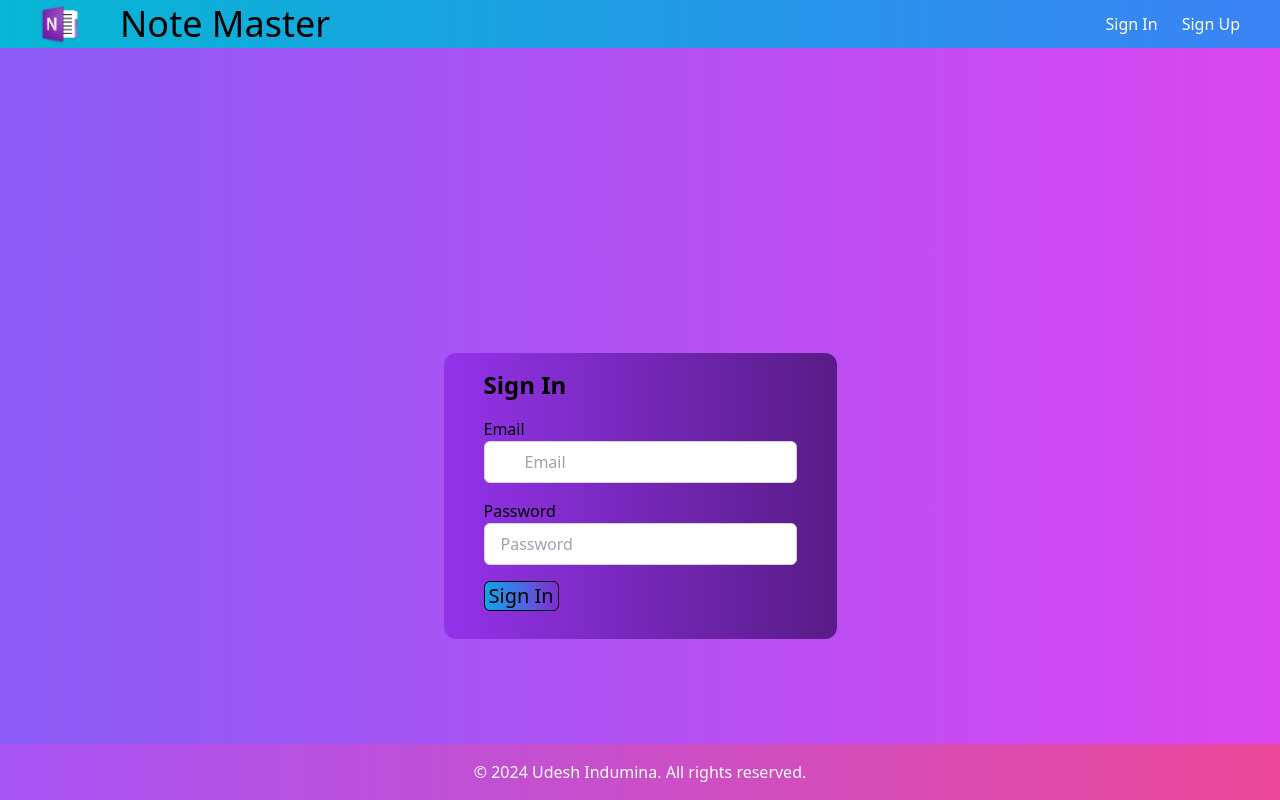
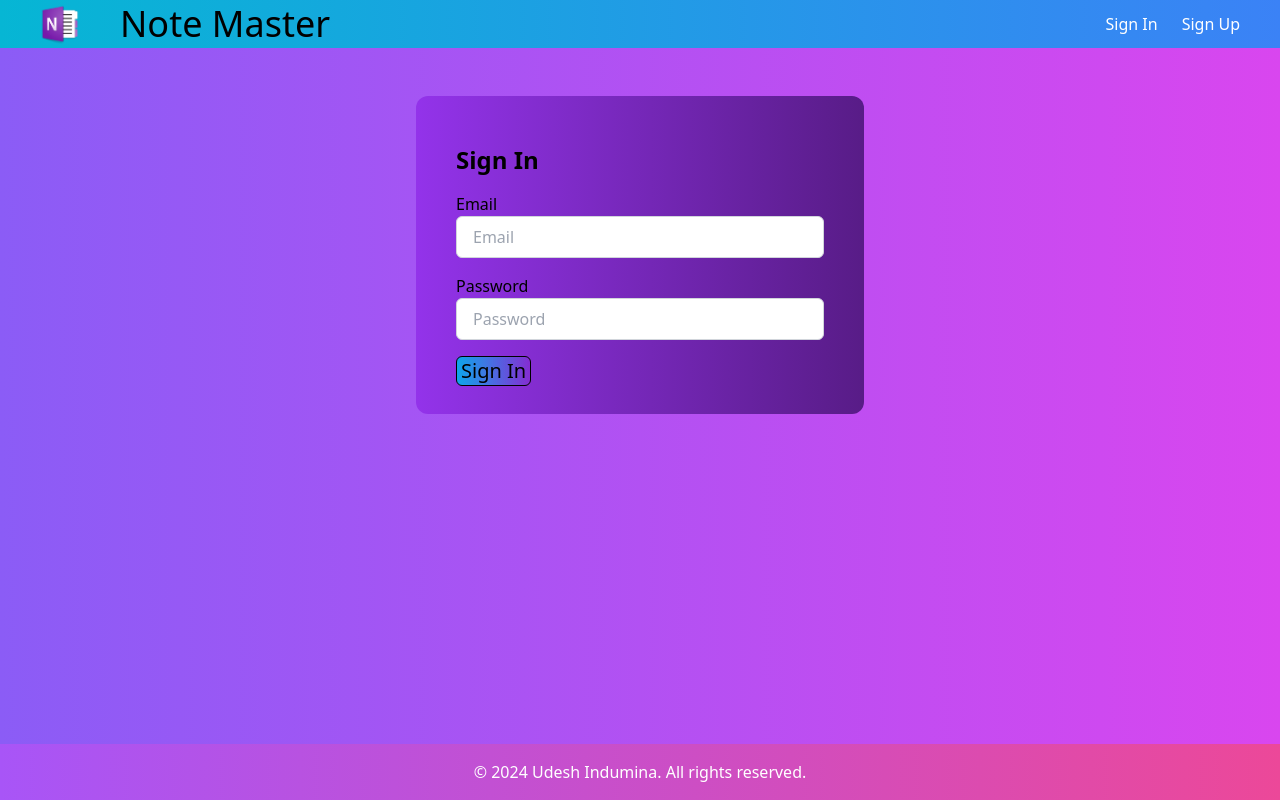
Before and after one commit to WAUdeshinduminaweerakoon/Note_Master, a React (Create React App) app in the folder frontendNew/note_master_frontend/: page /SignIn in a window 1280 px wide. Built offline with nearby package versions, Linux system fonts and the light colour scheme.

Commit message:
adding and chaking axios

```diff
--- a/frontendNew/note_master_frontend/src/Components/SignIn.jsx
+++ b/frontendNew/note_master_frontend/src/Components/SignIn.jsx
@@ -22,7 +22,7 @@ const SignIn = () => {
     e.preventDefault();
 
     try {
-      const response = await axios.post('http://localhost:3001/user/login', formData);
+      const response = await axios.post('http://localhost:3001/user/get/formData.email', formData);
       console.log(response.data);
       setErrorMessage('');
       // Handle successful login here, e.g., redirect user to dashboard
@@ -39,8 +39,8 @@ const SignIn = () => {
   };
 
   return (
-    <div className="flex items-center justify-center h-screen">
-    <div className="max-w-md px-10 pt-4 mx-auto bg-gradient-to-r from-purple-600 to-purple-900 py-7 rounded-xl">
+    // <div className="flex items-center justify-center h-screen">
+    <div className="max-w-md px-10 pt-12 mx-auto bg-gradient-to-r from-purple-600 to-purple-900 py-7 rounded-xl">
       <h2 className="mb-4 text-2xl font-bold">Sign In</h2>
       {errorMessage && <p className="mb-4 text-red-600">{errorMessage}</p>}
       <form onSubmit={handleSubmit} className="space-y-4">
@@ -53,7 +53,7 @@ const SignIn = () => {
             placeholder="Email"
             value={formData.email}
             onChange={handleChange}
-            className="w-full px-10 py-2 border border-gray-300 rounded-md"
+            className="w-full px-4 py-2 border border-gray-300 rounded-md"
             required
           />
         </div>
@@ -73,7 +73,7 @@ const SignIn = () => {
         <button type="submit" className="px-1 text-xl text-black border border-black rounded-md hover:text-gray-300 focus:outline-none bg-gradient-to-r from-sky-500 to-indigo-500'">Sign In</button>
       </form>
     </div>
-    </div>
+    // </div>
   );
 };
 
```
Also changed, not shown: 1 other file (tests, documents, lock files or other folders).
